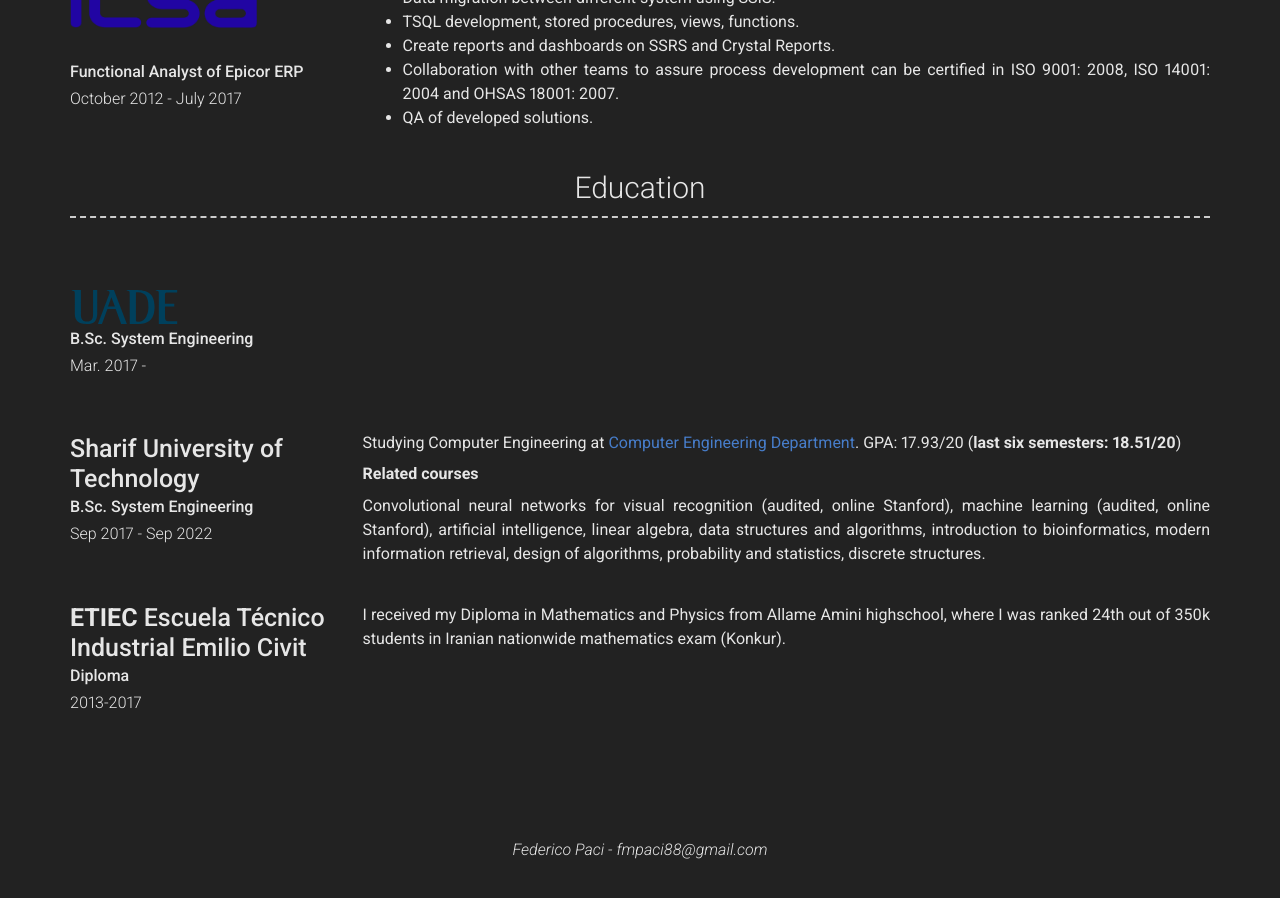
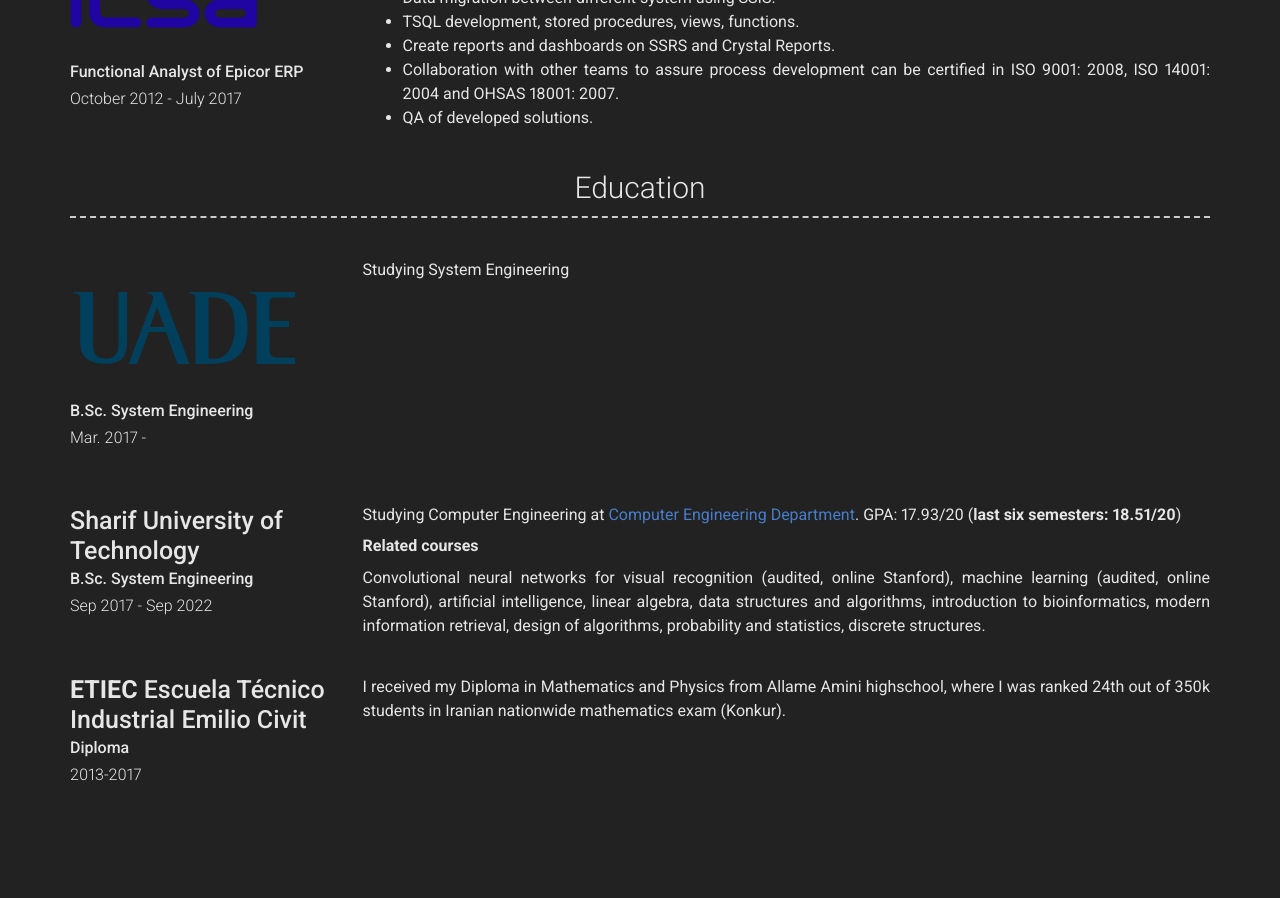
Before and after one commit to fmpaci/fmpaci.github.io, a Jekyll site: the page built from index.md, in a window 1280 px wide and 900 px high, scrolled down 2045 px. Built offline with Jekyll 4.4.1, drawn with Linux system fonts in a browser that asks for light colours; nearby versions of some CDN libraries; before the commit the page ends 2915 px from its top, so only the background shows below that.

Commit message:
Some updates

```diff
--- a/_data/education.yml
+++ b/_data/education.yml
@@ -1,8 +1,8 @@
-- name: <br/><a href="https://www.uade.edu.ar/" alt="UADE"><img src="./images/logo-uade.svg" height="38"></a><br/>
+- name: <br/><a href="https://www.uade.edu.ar/" alt="UADE"><img src="./images/logo-uade.svg" height="80"></a><br/><br/>
   dates: Mar. 2017 -
   qualification: B.Sc. System Engineering
   description: | # this will include new lines to allow paragraphs
-
+    Studying System Engineering
 
 - name: Sharif University of Technology
   dates: Sep 2017 - Sep 2022
--- a/_data/experience.yml
+++ b/_data/experience.yml
@@ -12,7 +12,7 @@
       - Keep track of customers tickets and issues.
 
 
-- company: <a href="https://www.eldars.com.ar/" alt="Eldar"><img src="./images/logo-eldar-nb.svg" height="80"></a><br/>
+- company: <a href="https://www.eldars.com.ar/" alt="Eldar"><img src="./images/logo-eldar-nb.svg" height="80"></a><br/><br/>
   job_title: |
     Senior Data Engineer
   dates: Dec 2022 - May 2023
@@ -23,7 +23,7 @@
     - Suggest changes on datawarehouse model, to reduce impact on extraction step.
 
 
-- company:  <br/><a href="https://www.bbva.com.ar/" alt="BBVA"><img src="./images/logo_bbva_azul.svg" height="80"></a><br/><br/>
+- company:  <br/><a href="https://www.bbva.com.ar/" alt="BBVA"><img src="./images/logo_bbva_azul.svg" height="50"></a><br/><br/>
   job_title: |
     Senior Data Engineer
   dates: May 2018 - Nov 2022
@@ -40,7 +40,7 @@
       - Developed a process to pay different gifts to clients and avoid conflicts between commercial campaigns and budgets.
 
 
-- company: <br/><a href="https://centroconstrucciones.com/" alt="Centro Construcciones S.A."><img src="./images/logo-cecosa.png" height="80"></a><br/><br/>
+- company: <br/><a href="https://centroconstrucciones.com/" alt="Centro Construcciones S.A."><img src="./images/logo-cecosa.png" height="50"></a><br/><br/>
   job_title: R&D Scientist
   dates: April 2021 - December 2022
   description: |
```
